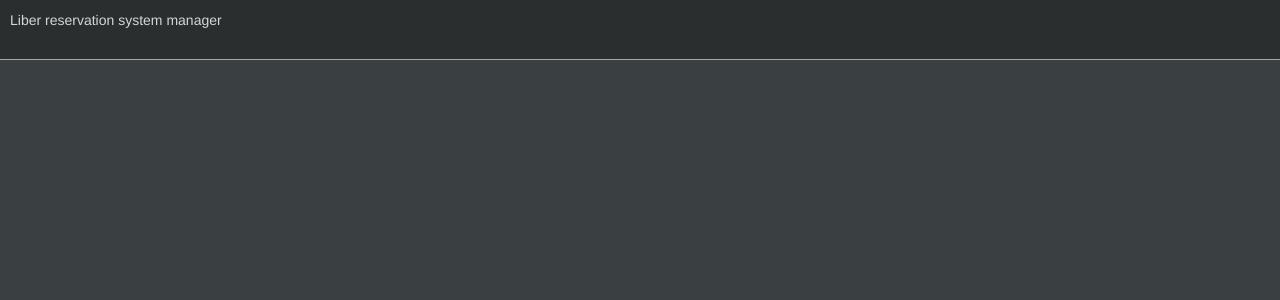
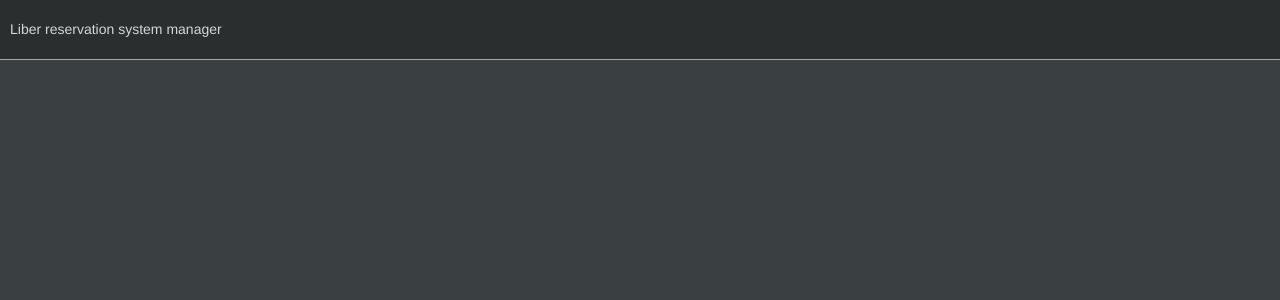
Before and after one commit to chajr/liber, a PHP site: template templates/manager_top.html in a window 1280 px wide. Shown: the top 300 px of the page. Run offline with PHP 8.4, Linux system fonts and the light colour scheme; the template is opened without the code that fills it, so the values that code supplies are empty.

Commit message:
make admin panel (issue #4) added some styles to header

```diff
--- a/css/manager_main.css
+++ b/css/manager_main.css
@@ -55,3 +55,13 @@ header {
     padding: 10px;
     text-align: center;
 }
+#descripotion_block{
+    height: 39px;
+    width: 225px;
+    margin-right: 20px;
+    float: left;
+    line-height: 39px;
+}
+nav{
+    float: right;
+}
```
